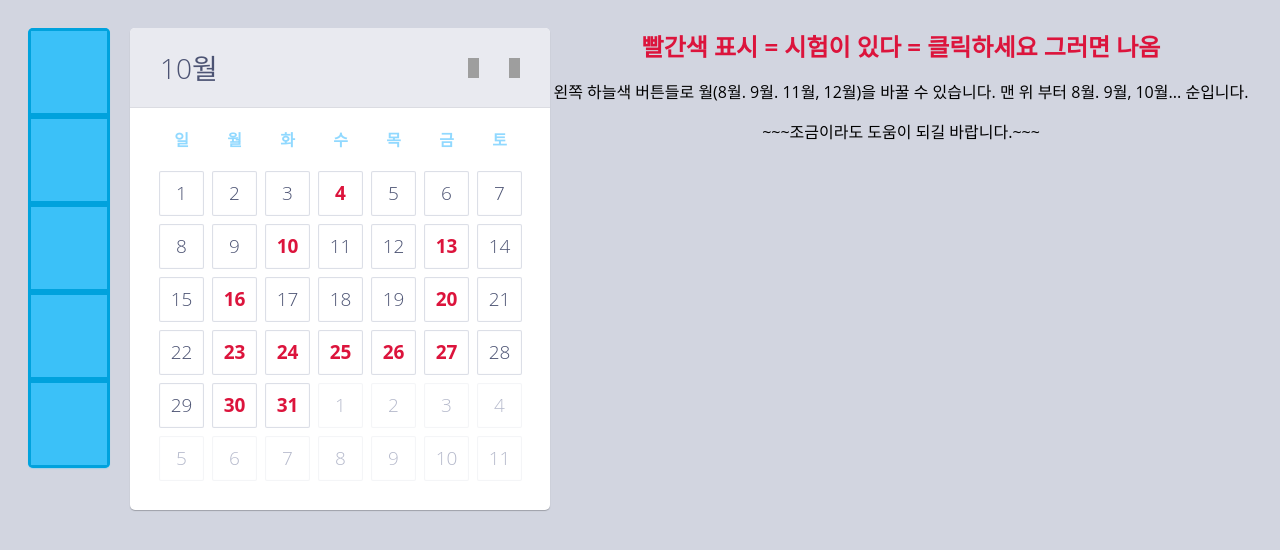
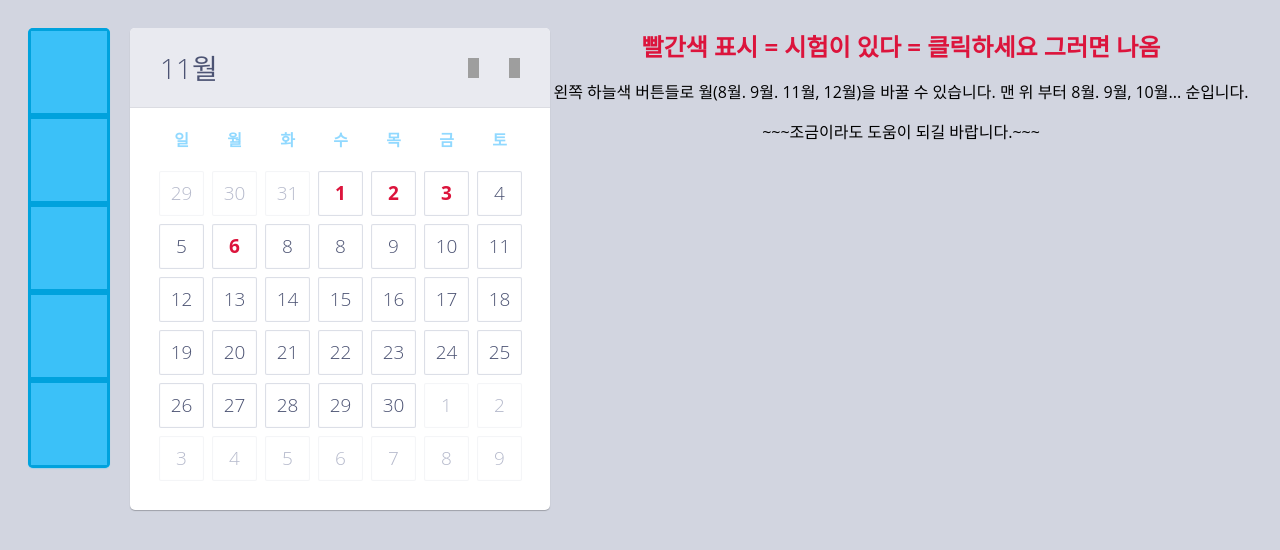
Before and after one commit to Whitecircle0983/2_3-test-websites, a plain HTML site: page index.html in a window 1280 px wide. Drawn offline with Linux system fonts and the light colour scheme; grey boxes are pictures that could not be loaded.

Commit message:
역사 정보 수행

```diff
--- a/index.html
+++ b/index.html
@@ -5,7 +5,7 @@
     <ul>
       <li class="August"><a href="August.html"></a></li>
       <li class="September"><a href="September.html"></a></li>
-      <li class="October"><a href="index.html"></a></li>
+      <li class="October"><a href="October.html"></a></li>
       <li class="November"><a href="November.html"></a></li>
       <li class="December"><a href="December.html"></a></li>
     </ul>
@@ -14,7 +14,7 @@
 
   <section class="mounth" id="january">
     <header>
-      <h1>10월</h1>
+      <h1>11월</h1>
       <nav role='padigation'>
         <span></span>
         <span></span>
@@ -32,37 +32,39 @@
         <b>토</b>
       </div>
       <div class="dates">
-        <span>1</span>
-        <span>2</span>
-        <span>3</span>
-        <span><a href="과학탐구.jpg"><strong>4</strong></a></span>
+        <span class="disable">29</span>
+        <span class="disable">30</span>
+        <span class="disable">31</span>
+        <span><a href="미술수행.jpg"><strong>1</strong></a></span>
+        <span><a href="수학사각형성질.jpg"><strong>2</strong></a></span>
+        <span><a href="기술태양광.jpg"><strong>3</strong></a></span>
+        <span>4</span>
         <span>5</span>
-        <span>6</span>
-        <span>7</span>
+        <span><a href="11_6.html"><strong>6</strong></a></span>
+        <span>8</span>
         <span>8</span>
         <span>9</span>
-        <span><a href="10월 9일 역사.jpg"><strong>10</strong></a></span>
+        <span>10</span>
         <span>11</span>
         <span>12</span>
-        <span><a href="기술태양광.jpg"><strong>13</strong></a></span>
+        <span>13</span>
         <span>14</span>
         <span>15</span>
-        <span><a href="10.16_10.20.html"><strong>16</strong></a></span>
+        <span>16</span>
         <span>17</span>
         <span>18</span>
         <span>19</span>
-        <span><a href="10.16_10.20.html"><strong>20</strong></a></span>
+        <span>20</span>
         <span>21</span>
         <span>22</span>
-        <span><a href="10.23.html"><strong>23</strong></a></span>
-        <span><a href="10.24.html"><strong>24</strong></a></span>
-        <span><a href="스텐실 제작.jpg"><strong>25</strong></a></span>
-        <span><a href="영어논술.jpg"><strong>26</strong></a></span>
-        <span><a href="기술태양광.jpg"><strong>27</strong></a></span>
+        <span>23</span>
+        <span>24</span>
+        <span>25</span>
+        <span>26</span>
+        <span>27</span>
         <span>28</span>
         <span>29</span>
-        <span><a href="기술태양광.jpg"><strong>30</strong></a></span>
-        <span><a href="역사프폴.jpg"><strong>31</strong></a></span>
+        <span>30</span>
 
         <span class="disable">1</span>
         <span class="disable">2</span>
@@ -73,8 +75,6 @@
         <span class="disable">7</span>
         <span class="disable">8</span>
         <span class="disable">9</span>
-        <span class="disable">10</span>
-        <span class="disable">11</span>
       </div>
     </article>
   </section>
```
Also changed, not shown: 11_6.html (added, +11 -0 lines), August.html (+1 -1 lines), December.html (+1 -1 lines), October.html (+14 -14 lines), September.html (+2 -2 lines), 수학사각형성질.jpg (added), 정보논술2차.jpg (added).
